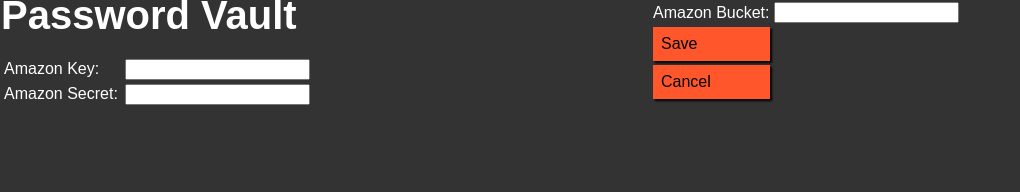
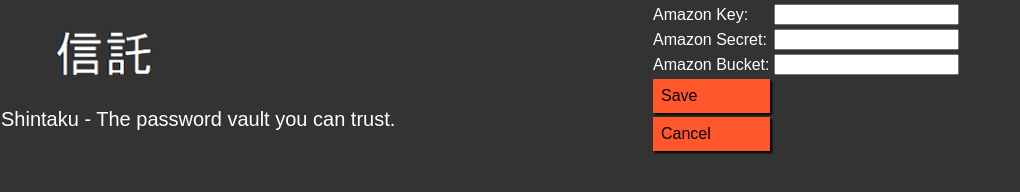
Before and after one commit to jeremyfsu/shintaku, a plain HTML site: page index.html in a window 1280 px wide. Shown: the whole page, without its empty margins (0-1020 px from the left). Drawn offline with Linux system fonts and the light colour scheme.

Commit message:
Added a logo

```diff
--- a/index.html
+++ b/index.html
@@ -119,7 +119,8 @@
 </head>
 <body>
 <div id="title">
-  <h1>Password Vault</h1>
+  <img src='img/shintaku.png'><br/>
+  Shintaku - The password vault you can trust.
 </div>
 <div id="errors"></div>
 <div id="content"></div>
```
Also changed, not shown: img/shintaku.png (added).
